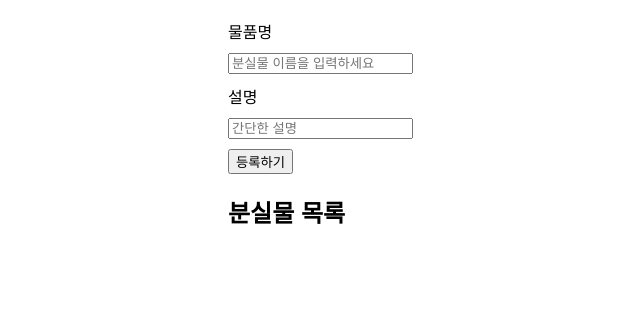
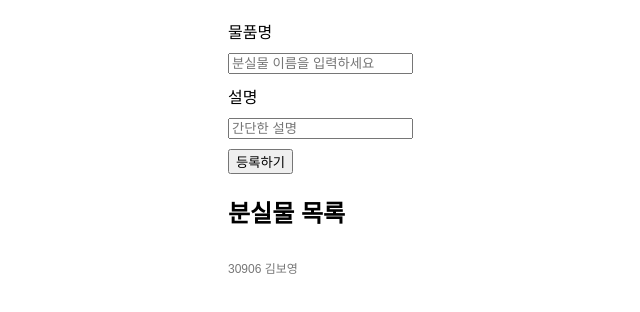
Before and after one commit to MESIL9/lost_item, a plain HTML site: page index.html in a window 1280 px wide. Shown: the part 90-402 px from the top of the page, without its empty margins (112-752 px from the left). Drawn offline with Linux system fonts and the light colour scheme.

Commit message:
Update index.html

```diff
--- a/index.html
+++ b/index.html
@@ -2,11 +2,17 @@
 <html lang="ko">
 <head>
   <meta charset="UTF-8" />
-  <title>분실물 관리 앱</title>
+  <title>경북여고 분실물 관리 앱</title>
   <style>
     body { font-family: Arial, sans-serif; padding: 20px; max-width: 600px; margin: auto; }
     label, input, button { display: block; margin: 10px 0; }
     ul { padding-left: 20px; }
+    footer {
+      margin-top: 30px;
+      font-size: 12px;
+      color: #777;
+    }
+
   </style>
 </head>
 <body>
@@ -53,5 +59,8 @@
       });
     }
   </script>
+  <footer>
+    <p>30906 김보영</p>
+  </footer>
 </body>
 </html>
```
